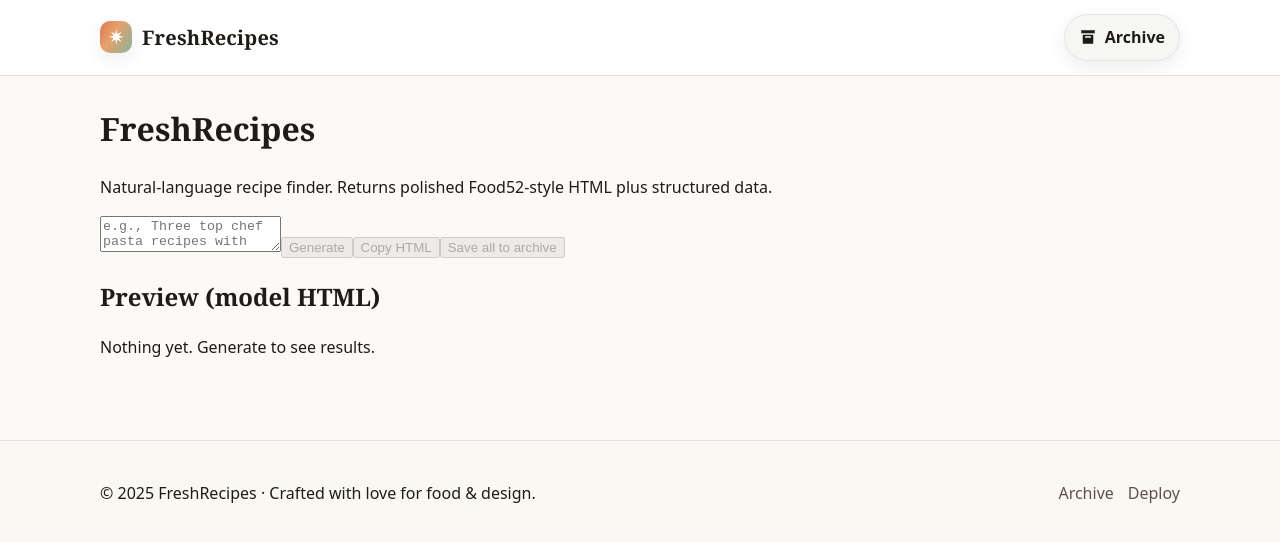
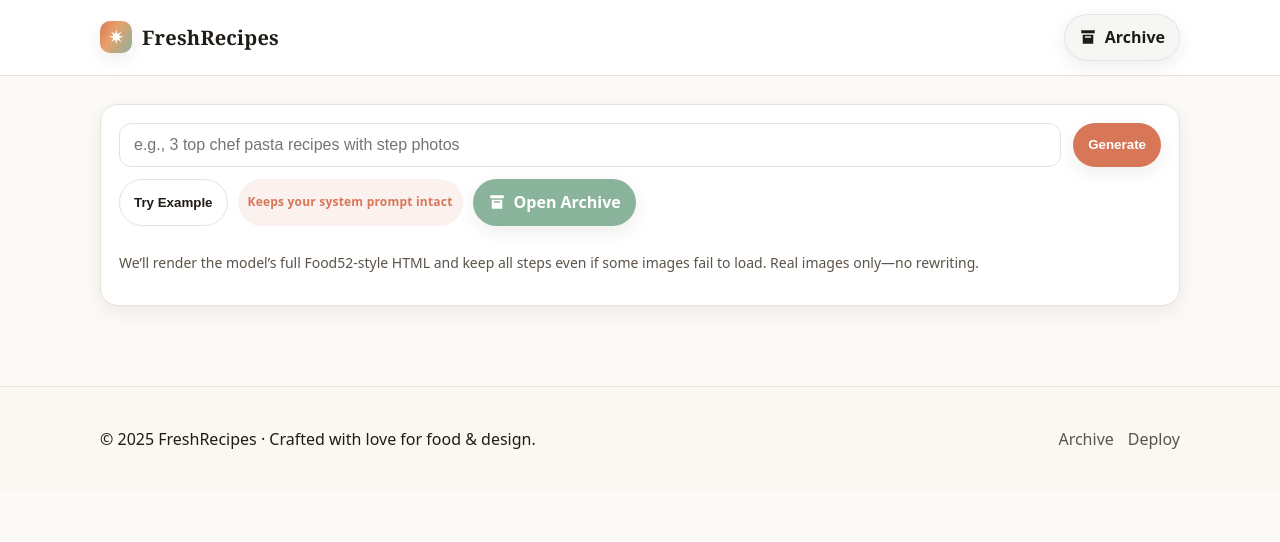
Before and after one commit to Apttyman/freshrecipes, a Next.js app: page / in a window 1280 px wide. Shown: the top 542 px of the page. Built offline with nearby package versions, Linux system fonts and the light colour scheme.

Commit message:
Update page.tsx

```diff
--- a/app/page.tsx
+++ b/app/page.tsx
@@ -1,328 +1,176 @@
 'use client'
 
-import * as React from 'react'
+import React from 'react'
 
-type StepImage = { url: string; alt?: string | null; role?: string | null }
-type Step = { num: number; text: string; images?: StepImage[] }
-type IngredientSection = { section?: string | null; items: string[] }
-type RecipeData = {
-  id: string
-  title: string
-  heroImage?: { url: string; alt?: string | null } | null
-  chef?: {
-    name?: string | null
-    background?: string | null
-    source?: { name?: string | null; url?: string | null } | null
-  } | null
-  description?: { paragraphs: string[]; tone?: string | null } | null
-  ingredients: IngredientSection[]
-  instructions: { stepCount: number; steps: Step[] }
-  media?: { gallery?: StepImage[] } | null
-  meta?: {
-    yield?: string | null
-    time?: { active?: string | null; total?: string | null } | null
-    cuisine?: string | null
-    tags?: string[]
-  } | null
-}
 type ModelReturn = {
   html: string
-  data: { query: string; recipes: RecipeData[] }
+  data: { query: string; recipes: any[] } | null
+  error?: string
 }
 
-type ArchiveEntry = {
-  id: string
-  savedAt: number
-  query: string
-  data: RecipeData[]
-  html: string
-}
-type HighlightEntry = {
-  id: string // recipe id
-  savedAt: number
-  query: string
-  recipe: RecipeData
-}
-
-// ----- localStorage helpers (client-only) -----
-const ARCHIVE_KEY = 'freshrecipes.archive.v1'
-const HIGHLIGHT_KEY = 'freshrecipes.highlights.v1'
-
-function loadArchive(): ArchiveEntry[] {
-  try {
-    const s = localStorage.getItem(ARCHIVE_KEY)
-    return s ? (JSON.parse(s) as ArchiveEntry[]) : []
-  } catch {
-    return []
-  }
-}
-function saveArchive(entries: ArchiveEntry[]) {
-  localStorage.setItem(ARCHIVE_KEY, JSON.stringify(entries))
-}
-function loadHighlights(): HighlightEntry[] {
-  try {
-    const s = localStorage.getItem(HIGHLIGHT_KEY)
-    return s ? (JSON.parse(s) as HighlightEntry[]) : []
-  } catch {
-    return []
-  }
-}
-function saveHighlights(entries: HighlightEntry[]) {
-  localStorage.setItem(HIGHLIGHT_KEY, JSON.stringify(entries))
-}
-
-// Simple toast
-function useToast() {
-  const [msg, setMsg] = React.useState<string | null>(null)
-  React.useEffect(() => {
-    if (!msg) return
-    const t = setTimeout(() => setMsg(null), 1600)
-    return () => clearTimeout(t)
-  }, [msg])
-  return {
-    msg,
-    show: (m: string) => setMsg(m),
-    node: msg ? (
-      <div className="fixed bottom-4 left-1/2 z-50 -translate-x-1/2 rounded-full bg-black/90 px-4 py-2 text-sm text-white shadow">
-        {msg}
-      </div>
-    ) : null,
-  }
-}
-
-export default function Page() {
+export default function HomePage() {
   const [query, setQuery] = React.useState('')
   const [loading, setLoading] = React.useState(false)
-  const [error, setError] = React.useState<string | null>(null)
   const [result, setResult] = React.useState<ModelReturn | null>(null)
+  const renderedRef = React.useRef<HTMLDivElement>(null)
 
-  const toast = useToast()
-
-  async function handleGenerate() {
-    setError(null)
+  async function generate() {
+    if (!query.trim()) return
     setLoading(true)
     setResult(null)
-
     try {
-      const res = await fetch('/api/generate', {
+      const resp = await fetch('/api/generate', {
         method: 'POST',
         headers: { 'Content-Type': 'application/json' },
         body: JSON.stringify({ query }),
       })
-      const body = (await res.json().catch(() => null)) as
-        | { error?: string } & Partial<ModelReturn>
-        | null
-
-      if (!res.ok || !body) {
-        setError(body?.error || `HTTP ${res.status}`)
-      } else if (!body.html || !body.data) {
-        setError(body?.error || 'Bad payload from server.')
-      } else {
-        setResult({ html: body.html, data: body.data as ModelReturn['data'] })
-      }
-    } catch {
-      setError('Network error calling /api/generate.')
+      const json = await resp.json()
+      setResult(json)
+      // After HTML mounts, normalize images
+      setTimeout(() => ensureImages(), 0)
+    } catch (e) {
+      setResult({ html: '', data: null, error: 'Request failed. Try again.' })
     } finally {
       setLoading(false)
     }
   }
 
-  async function handleCopyHtml() {
+  function ensureImages() {
+    const root = renderedRef.current
+    if (!root) return
+    const imgs = root.querySelectorAll('img')
+    imgs.forEach((img) => {
+      const el = img as HTMLImageElement
+      // Absolutely critical: do NOT rewrite URLs; just make them reliable
+      el.loading = 'lazy'
+      el.decoding = 'async'
+      el.referrerPolicy = 'no-referrer'
+      el.crossOrigin = 'anonymous'
+      // keep text even if an image is broken
+      el.addEventListener('error', () => {
+        el.classList.add('img-error')
+        // Do NOT remove surrounding text/steps
+      })
+    })
+  }
+
+  async function copyHtml() {
     if (!result?.html) return
     try {
       await navigator.clipboard.writeText(result.html)
-      toast.show('HTML copied')
-    } catch {}
+      toast('Copied HTML to clipboard')
+    } catch {
+      toast('Copy failed')
+    }
   }
 
-  function handleSaveAll() {
-    if (!result) return
-    const entries = loadArchive()
-    entries.unshift({
-      id: `${Date.now()}`,
-      savedAt: Date.now(),
-      query: result.data.query,
-      data: result.data.recipes,
-      html: result.html,
-    })
-    saveArchive(entries.slice(0, 50)) // keep last 50
-    toast.show('Saved to archive')
+  function toast(msg: string) {
+    // super light inline toast
+    const div = document.createElement('div')
+    div.textContent = msg
+    div.style.position = 'fixed'
+    div.style.bottom = '16px'
+    div.style.left = '50%'
+    div.style.transform = 'translateX(-50%)'
+    div.style.padding = '10px 14px'
+    div.style.background = 'rgba(31,27,22,.9)'
+    div.style.color = '#fff'
+    div.style.borderRadius = '999px'
+    div.style.zIndex = '1000'
+    document.body.appendChild(div)
+    setTimeout(() => div.remove(), 1500)
   }
 
-  function handleSaveHighlight(recipe: RecipeData) {
-    const existing = loadHighlights()
-    const already = existing.find((e) => e.id === recipe.id)
-    if (already) {
-      toast.show('Already in highlights')
-      return
+  // Optional hooks for your existing archive endpoints (no behavior change if absent)
+  async function saveAllToArchive() {
+    if (!result?.html) return
+    try {
+      const resp = await fetch('/api/archive/save-all', {
+        method: 'POST',
+        headers: { 'Content-Type': 'application/json' },
+        body: JSON.stringify({
+          query: result?.data?.query ?? query,
+          html: result.html,
+          // pass through recipes meta for your archive UI if it uses it
+          recipes: result?.data?.recipes ?? [],
+        }),
+      })
+      if (!resp.ok) throw new Error('bad status')
+      toast('Saved to Archive')
+    } catch {
+      // Fallback: download as file so user never loses work
+      const blob = new Blob([result!.html], { type: 'text/html;charset=utf-8' })
+      const url = URL.createObjectURL(blob)
+      const a = document.createElement('a')
+      a.href = url
+      a.download = `recipes-${Date.now()}.html`
+      document.body.appendChild(a)
+      a.click()
+      URL.revokeObjectURL(url)
+      a.remove()
+      toast('Downloaded HTML (Archive API unavailable)')
     }
-    existing.unshift({
-      id: recipe.id,
-      savedAt: Date.now(),
-      query: result?.data.query || '',
-      recipe,
-    })
-    saveHighlights(existing.slice(0, 200))
-    toast.show('Recipe highlighted')
   }
 
-  // Prevent overlay containers from blocking clicks on buttons
-  // (defensive, in case model HTML has position:fixed)
-  React.useEffect(() => {
-    if (!result?.html) return
-    const fix = () => {
-      const culprit = document.querySelector<HTMLDivElement>('#model-overlay-blocker')
-      if (culprit) culprit.style.pointerEvents = 'none'
-    }
-    fix()
-    const t = setTimeout(fix, 50)
-    return () => clearTimeout(t)
-  }, [result?.html])
-
   return (
-    <main className="min-h-screen bg-[#f7f9fb] text-[#111827]">
-      <div className="mx-auto max-w-5xl px-4 py-8">
-        <h1 className="text-4xl font-black tracking-tight">FreshRecipes</h1>
-        <p className="mt-2 text-[15px] text-[#4b5563]">
-          Natural-language recipe finder. Returns polished Food52-style HTML plus structured data.
-        </p>
-
-        {/* Controls */}
-        <div className="mt-6 grid gap-3 sm:grid-cols-[1fr_auto_auto_auto]">
-          <textarea
+    <div className="stack">
+      {/* Query input */}
+      <section className="query-card">
+        <div className="query-row">
+          <input
+            className="input"
+            type="text"
+            placeholder="e.g., 3 top chef pasta recipes with step photos"
             value={query}
             onChange={(e) => setQuery(e.target.value)}
-            placeholder="e.g., Three top chef pasta recipes with summer vegetables"
-            className="h-28 w-full resize-none rounded-2xl border border-gray-200 bg-white p-4 outline-none sm:col-span-1"
+            onKeyDown={(e) => { if (e.key === 'Enter') generate() }}
+            aria-label="Recipe query"
           />
-          <button
-            onClick={handleGenerate}
-            disabled={loading || !query.trim()}
-            className="h-12 rounded-xl bg-black px-5 text-white disabled:opacity-50 sm:h-auto"
-          >
+          <button className="btn" type="button" onClick={generate} disabled={loading}>
             {loading ? 'Generating…' : 'Generate'}
           </button>
-          <button
-            onClick={handleCopyHtml}
-            disabled={!result?.html}
-            className="h-12 rounded-xl border border-gray-300 bg-white px-5 text-black disabled:opacity-40 sm:h-auto"
-          >
-            Copy HTML
+        </div>
+        <div className="action-row">
+          <button className="btn btn-outline" type="button" onClick={() => { setQuery('3 top chef pasta recipes with step photos'); }}>
+            Try Example
           </button>
-          <button
-            onClick={handleSaveAll}
-            disabled={!result}
-            className="h-12 rounded-xl border border-gray-300 bg-white px-5 text-black disabled:opacity-40 sm:h-auto"
-          >
-            Save all to archive
-          </button>
+          <span className="badge">Keeps your system prompt intact</span>
+          <a className="btn btn-secondary" href="/archive">
+            <svg width="18" height="18" viewBox="0 0 24 24" aria-hidden><path d="M3 3h18v4H3V3zm2 6h14v12H5V9zm3 2v2h8v-2H8z" fill="currentColor"/></svg>
+            Open Archive
+          </a>
         </div>
+        <p className="help">We’ll render the model’s full Food52-style HTML and keep all steps even if some images fail to load. Real images only—no rewriting.</p>
+      </section>
 
-        {/* Inline data card grid for "Save Highlight" buttons */}
-        {result?.data?.recipes?.length ? (
-          <>
-            <h2 className="mt-10 text-2xl font-extrabold">Recipes (structured)</h2>
-            <div className="mt-4 grid gap-4 md:grid-cols-2">
-              {result.data.recipes.map((r) => (
-                <div
-                  key={r.id}
-                  className="group overflow-hidden rounded-2xl border bg-white shadow-sm transition hover:shadow-md"
-                >
-                  {r.heroImage?.url ? (
-                    <div className="relative h-44 w-full overflow-hidden">
-                      {/* eslint-disable-next-line @next/next/no-img-element */}
-                      <img
-                        src={r.heroImage.url}
-                        alt={r.heroImage.alt || r.title}
-                        className="h-full w-full object-cover transition group-hover:scale-[1.03]"
-                      />
-                    </div>
-                  ) : null}
-                  <div className="p-4">
-                    <div className="flex items-start justify-between gap-3">
-                      <div>
-                        <h3 className="text-lg font-bold leading-tight">{r.title}</h3>
-                        {r.chef?.name ? (
-                          <p className="mt-0.5 text-[13px] text-gray-600">
-                            by {r.chef.name}
-                            {r.chef?.source?.name ? (
-                              <>
-                                {' '}
-                                · <span className="text-gray-500">{r.chef.source.name}</span>
-                              </>
-                            ) : null}
-                          </p>
-                        ) : null}
-                      </div>
-                      <button
-                        onClick={() => handleSaveHighlight(r)}
-                        className="shrink-0 rounded-full border border-gray-300 px-3 py-1 text-[13px] font-medium"
-                        aria-label={`Save ${r.title} to highlights`}
-                      >
-                        ★ Highlight
-                      </button>
-                    </div>
+      {/* Results */}
+      {result?.error && (
+        <section className="rendered">
+          <strong>Error:</strong> {result.error}
+        </section>
+      )}
 
-                    {/* small preview: first paragraph + first 2 ingredients, first 2 steps */}
-                    <div className="mt-3 space-y-3 text-[14px] leading-6 text-gray-700">
-                      {r.description?.paragraphs?.[0] ? (
-                        <p className="line-clamp-3">{r.description.paragraphs[0]}</p>
-                      ) : null}
-                      {r.ingredients?.length ? (
-                        <div>
-                          <div className="text-[12px] font-semibold uppercase tracking-wide text-gray-500">
-                            Ingredients
-                          </div>
-                          <ul className="list-disc pl-5">
-                            {(r.ingredients[0]?.items || []).slice(0, 3).map((it, i) => (
-                              <li key={i}>{it}</li>
-                            ))}
-                          </ul>
-                        </div>
-                      ) : null}
-                      {r.instructions?.steps?.length ? (
-                        <div>
-                          <div className="text-[12px] font-semibold uppercase tracking-wide text-gray-500">
-                            Steps
-                          </div>
-                          <ol className="list-decimal pl-5">
-                            {r.instructions.steps.slice(0, 2).map((s) => (
-                              <li key={s.num}>{s.text}</li>
-                            ))}
-                          </ol>
-                        </div>
-                      ) : null}
-                    </div>
-                  </div>
-                </div>
-              ))}
-            </div>
-          </>
-        ) : null}
+      {result?.html && (
+        <section className="rendered">
+          <div className="model-toolbar">
+            <button className="btn btn-ghost" type="button" onClick={copyHtml}>
+              <svg width="18" height="18" viewBox="0 0 24 24" aria-hidden><path d="M16 1H4a2 2 0 0 0-2 2v14h2V3h12V1zm3 4H8a2 2 0 0 0-2 2v16h13a2 2 0 0 0 2-2V7a2 2 0 0 0-2-2zm0 18H8V7h11v16z" fill="currentColor"/></svg>
+              Copy HTML
+            </button>
+            <button className="btn" type="button" onClick={saveAllToArchive}>
+              <svg width="18" height="18" viewBox="0 0 24 24" aria-hidden><path d="M5 20h14v-8H5v8zm0-10h14V6H5v4zm4 7h6v-2H9v2z" fill="currentColor"/></svg>
+              Save All to Archive
+            </button>
+          </div>
 
-        {/* Preview of the exact HTML document from the model (isolated) */}
-        <h2 className="mt-10 text-2xl font-extrabold">Preview (model HTML)</h2>
-        {!result?.html && !error && (
-          <p className="mt-2 text-sm text-gray-600">Nothing yet. Generate to see results.</p>
-        )}
-        {result?.html ? (
-          <div className="mt-4 overflow-hidden rounded-2xl border shadow-sm">
-            <iframe
-              title="Recipe Preview"
-              // sandbox without allow-scripts keeps arbitrary HTML inert and isolated
-              sandbox=""
-              srcDoc={result.html}
-              className="h-[1600px] w-full bg-white"
-            />
-          </div>
-        ) : null}
-
-        {error ? (
-          <p className="mt-4 rounded-xl border border-red-300 bg-red-50 p-3 text-red-700">{error}</p>
-        ) : null}
-      </div>
-
-      {toast.node}
-    </main>
+          {/* We render the model’s FULL HTML document inside an iframe-like sandbox container.
+              To preserve your current structure, we just insert the HTML directly. */}
+          <div
+            ref={renderedRef}
+            dangerouslySetInnerHTML={{ __html: result.html }}
+          />
+        </section>
+      )}
+    </div>
   )
 }
```
